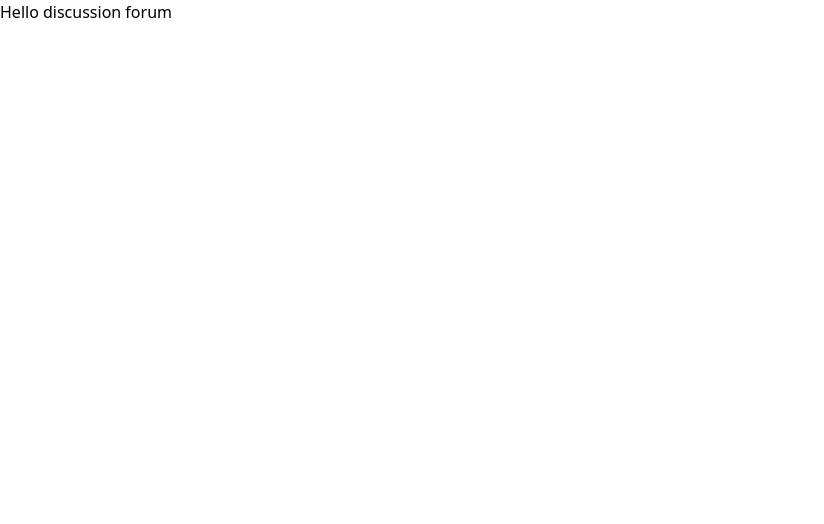
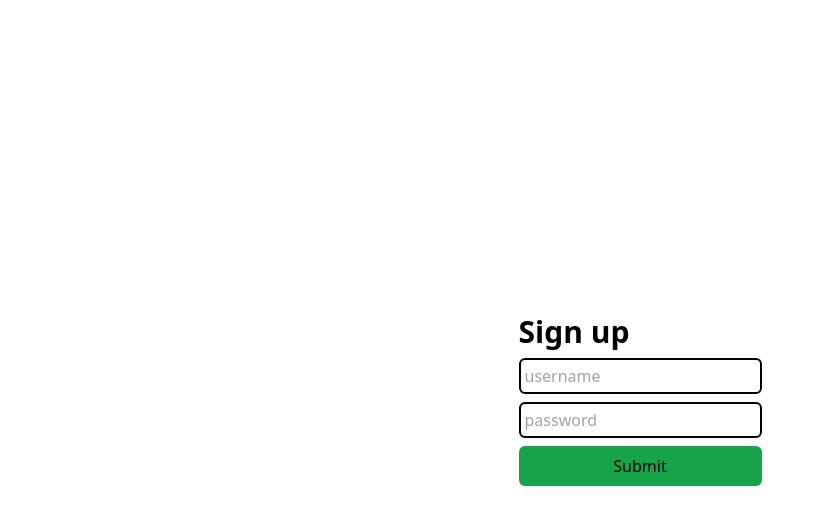
Before and after one commit to solita-tatuno/discussion-forum, a React (Vite) app in the folder client/: page / in a window 1280 px wide. Shown: the top 524 px of the page, without its empty margins (0-824 px from the left). Built offline with nearby package versions, Linux system fonts and the light colour scheme; the HTML template or start-up script is replaced by a standard one.

Commit message:
signup form

```diff
--- a/client/package.json
+++ b/client/package.json
@@ -10,6 +10,7 @@
     "preview": "vite preview"
   },
   "dependencies": {
+    "formik": "^2.4.5",
     "react": "^18.2.0",
     "react-dom": "^18.2.0"
   },
--- a/client/src/App.tsx
+++ b/client/src/App.tsx
@@ -1,8 +1,10 @@
+import SignupForm from "./components/SignupForm.tsx";
+
 function App() {
   return (
-      <div>
-        <p>Hello discussion forum</p>
-      </div>
+    <main className="min-h-screen flex flex-col">
+      <SignupForm />
+    </main>
   );
 }
 
--- /dev/null
+++ b/client/src/components/SignupForm.tsx
@@ -0,0 +1,43 @@
+import { ErrorMessage, Field, Form, Formik } from "formik";
+
+interface InitialValues {
+  username: string;
+  password: string;
+}
+
+function SignupForm() {
+  const initialValues: InitialValues = {
+    username: "",
+    password: "",
+  };
+  return (
+    <section className="flex flex-1 justify-center items-center">
+      <div className="flex flex-col gap-2">
+        <h1>Sign up</h1>
+        <Formik
+          initialValues={initialValues}
+          onSubmit={(values, { setSubmitting }) => {
+            setTimeout(() => {
+              alert(JSON.stringify(values, null, 2));
+              setSubmitting(false);
+            }, 400);
+          }}
+        >
+          {({ isSubmitting }) => (
+            <Form className="flex flex-col gap-2">
+              <Field className="border-2 border-black" type="text" name="username" placeholder="username" />
+              <ErrorMessage name="email" component="div" />
+              <Field className="border-2 border-black" type="password" name="password" placeholder="password" />
+              <ErrorMessage name="password" component="div" />
+              <button className="bg-green-600 p-2 rounded-md" type="submit" disabled={isSubmitting}>
+                Submit
+              </button>
+            </Form>
+          )}
+        </Formik>
+      </div>
+    </section>
+  );
+}
+
+export default SignupForm;
--- a/client/src/index.css
+++ b/client/src/index.css
@@ -1,3 +1,13 @@
 @tailwind base;
 @tailwind components;
 @tailwind utilities;
+
+@layer base {
+    input {
+        @apply border-2 border-gray-300 p-1 rounded-md;
+    }
+
+    h1 {
+        @apply text-3xl font-bold;
+    }
+}
```
Also changed, not shown: 1 other file (tests, documents, lock files or other folders).
